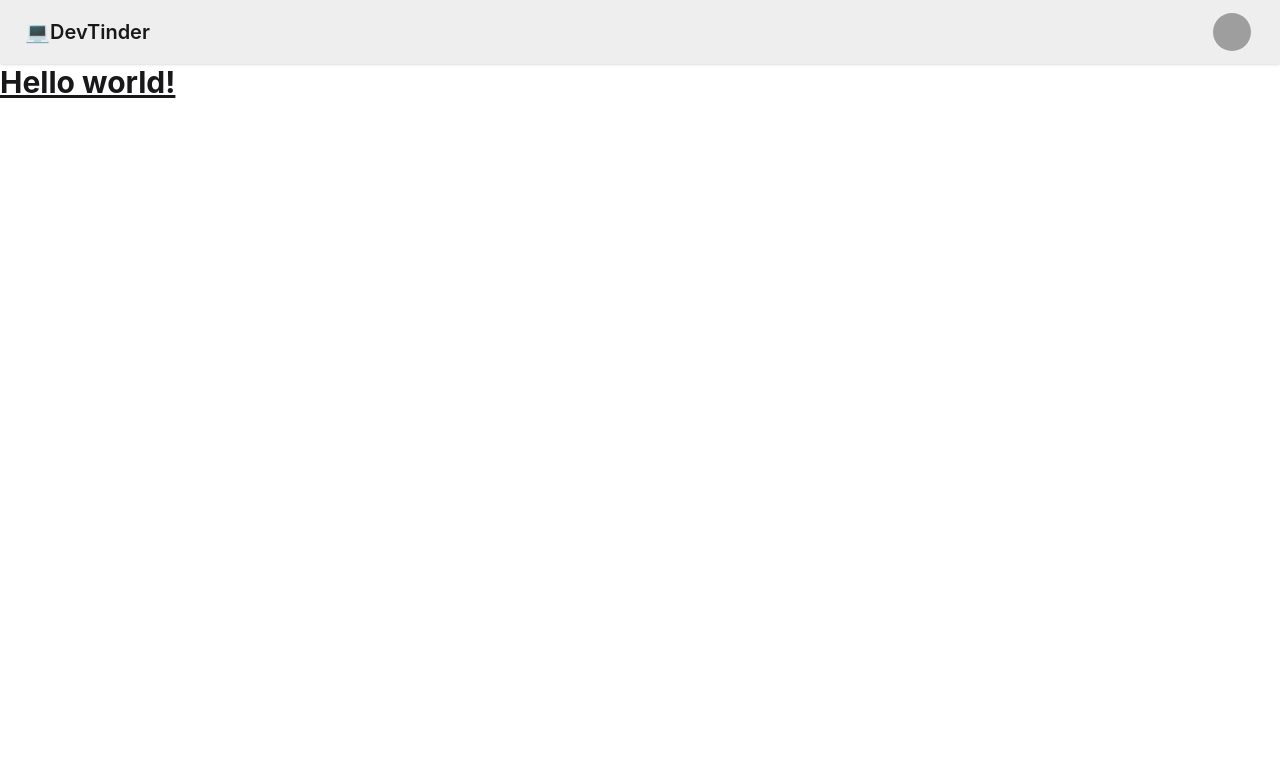
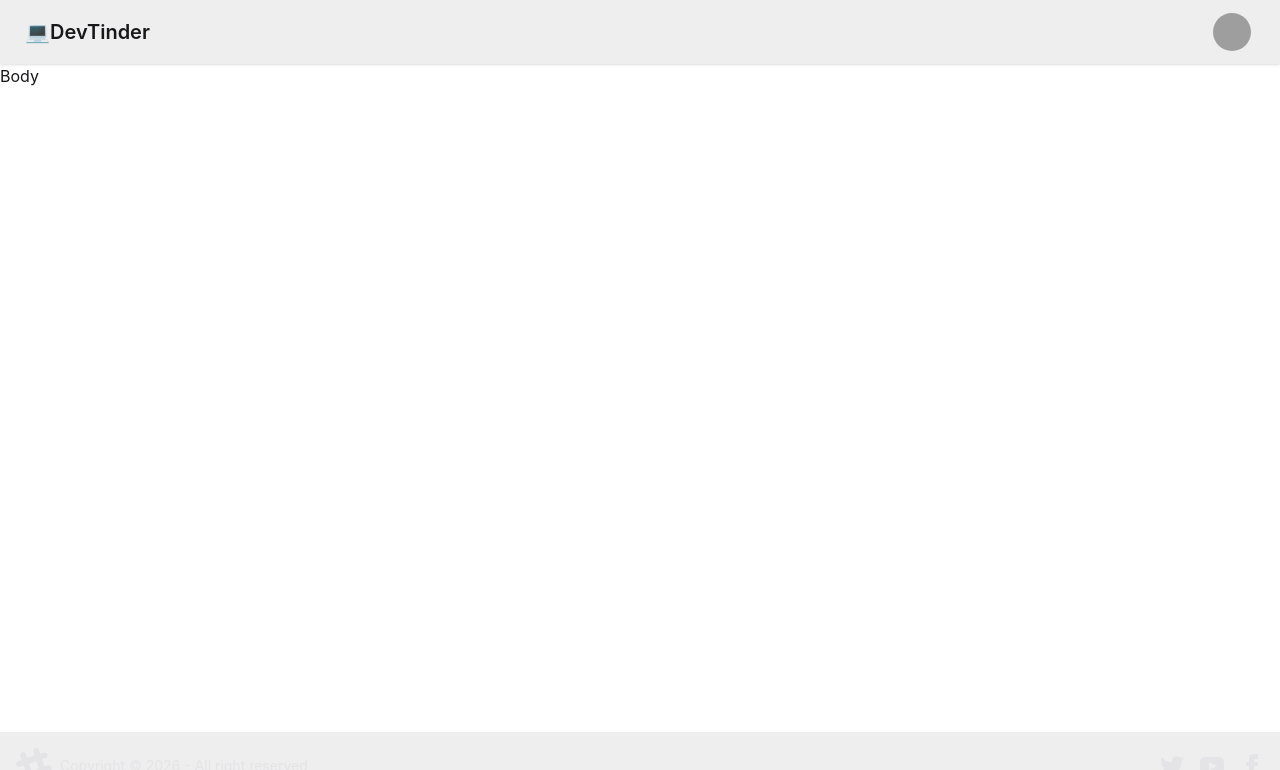
Before and after one commit to ssobhandip-sys/devTinder-B, a React (Vite) app in the folder devTinder-ui/: page / in a window 1280 px wide. Shown: the top 770 px of the page. Built offline with nearby package versions, Linux system fonts and the light colour scheme; grey boxes are pictures that could not be loaded.

Commit message:
apply router,outlet in our project and implemented navbar and footer

```diff
--- a/devTinder-ui/package.json
+++ b/devTinder-ui/package.json
@@ -13,6 +13,7 @@
     "@tailwindcss/vite": "^4.3.3",
     "react": "^19.2.7",
     "react-dom": "^19.2.7",
+    "react-router-dom": "^7.18.2",
     "tailwindcss": "^4.3.3"
   },
   "devDependencies": {
--- a/devTinder-ui/src/App.jsx
+++ b/devTinder-ui/src/App.jsx
@@ -1,49 +1,24 @@
 import { useState } from "react";
-
+import NavBar from "./NavBar";
+import { BrowserRouter, Route, Routes } from "react-router-dom";
+import Body from "./Body";
+import Login from "./Login";
+import Profile from "./Profile";
 function App() {
   const [count, setCount] = useState(0);
 
   return (
     <>
-      <div className="navbar bg-base-300 shadow-sm">
-        <div className="flex-1">
-          <a className="btn btn-ghost text-xl">💻DevTinder</a>
-        </div>
-        <div className="flex gap-2">
-          <div className="dropdown dropdown-end mx-5">
-            <div
-              tabIndex={0}
-              role="button"
-              className="btn btn-ghost btn-circle avatar"
-            >
-              <div className="w-10 rounded-full">
-                <img
-                  alt="Tailwind CSS Navbar component"
-                  src="https://img.daisyui.com/images/stock/photo-1534528741775-53994a69daeb.webp"
-                />
-              </div>
-            </div>
-            <ul
-              tabIndex="-1"
-              className="menu menu-sm dropdown-content bg-base-100 rounded-box z-1 mt-3 w-52 p-2 shadow"
-            >
-              <li>
-                <a className="justify-between">
-                  Profile
-                  <span className="badge">New</span>
-                </a>
-              </li>
-              <li>
-                <a>Settings</a>
-              </li>
-              <li>
-                <a>Logout</a>
-              </li>
-            </ul>
-          </div>
-        </div>
-      </div>
-      <h1 class="text-3xl font-bold underline">Hello world!</h1>
+      <BrowserRouter basename="/">
+        <Routes>
+          <Route path="/" element={<Body />}>
+            <Route path="/login" element={<Login />}></Route>
+            <Route path="/profile" element={<Profile />}></Route>
+          </Route>
+        </Routes>
+      </BrowserRouter>
+      {/* <NavBar />
+      <h1 className="text-3xl font-bold underline">Hello world!</h1> */}
     </>
   );
 }
--- /dev/null
+++ b/devTinder-ui/src/Body.jsx
@@ -0,0 +1,16 @@
+import React from 'react'
+import NavBar from './NavBar'
+import { Outlet } from 'react-router-dom'
+import Footer from './Footer'
+const Body = () => {
+  return (
+    <div>
+        <NavBar/>
+        <Outlet/>
+        <Footer/>
+      Body
+    </div>
+  )
+}
+
+export default Body
--- /dev/null
+++ b/devTinder-ui/src/Footer.jsx
@@ -0,0 +1,61 @@
+import React from "react";
+
+const Footer = () => {
+  return (
+    <div>
+      <footer className="footer sm:footer-horizontal bg-base-300 text-neutral-content items-center p-4 fixed bottom-0">
+        <aside className="grid-flow-col items-center">
+          <svg
+            width="36"
+            height="36"
+            viewBox="0 0 24 24"
+            xmlns="http://www.w3.org/2000/svg"
+            fillRule="evenodd"
+            clipRule="evenodd"
+            className="fill-current"
+          >
+            <path d="M22.672 15.226l-2.432.811.841 2.515c.33 1.019-.209 2.127-1.23 2.456-1.15.325-2.148-.321-2.463-1.226l-.84-2.518-5.013 1.677.84 2.517c.391 1.203-.434 2.542-1.831 2.542-.88 0-1.601-.564-1.86-1.314l-.842-2.516-2.431.809c-1.135.328-2.145-.317-2.463-1.229-.329-1.018.211-2.127 1.231-2.456l2.432-.809-1.621-4.823-2.432.808c-1.355.384-2.558-.59-2.558-1.839 0-.817.509-1.582 1.327-1.846l2.433-.809-.842-2.515c-.33-1.02.211-2.129 1.232-2.458 1.02-.329 2.13.209 2.461 1.229l.842 2.515 5.011-1.677-.839-2.517c-.403-1.238.484-2.553 1.843-2.553.819 0 1.585.509 1.85 1.326l.841 2.517 2.431-.81c1.02-.33 2.131.211 2.461 1.229.332 1.018-.21 2.126-1.23 2.456l-2.433.809 1.622 4.823 2.433-.809c1.242-.401 2.557.484 2.557 1.838 0 .819-.51 1.583-1.328 1.847m-8.992-6.428l-5.01 1.675 1.619 4.828 5.011-1.674-1.62-4.829z"></path>
+          </svg>
+          <p>Copyright © {new Date().getFullYear()} - All right reserved</p>
+        </aside>
+        <nav className="grid-flow-col gap-4 md:place-self-center md:justify-self-end">
+          <a>
+            <svg
+              xmlns="http://www.w3.org/2000/svg"
+              width="24"
+              height="24"
+              viewBox="0 0 24 24"
+              className="fill-current"
+            >
+              <path d="M24 4.557c-.883.392-1.832.656-2.828.775 1.017-.609 1.798-1.574 2.165-2.724-.951.564-2.005.974-3.127 1.195-.897-.957-2.178-1.555-3.594-1.555-3.179 0-5.515 2.966-4.797 6.045-4.091-.205-7.719-2.165-10.148-5.144-1.29 2.213-.669 5.108 1.523 6.574-.806-.026-1.566-.247-2.229-.616-.054 2.281 1.581 4.415 3.949 4.89-.693.188-1.452.232-2.224.084.626 1.956 2.444 3.379 4.6 3.419-2.07 1.623-4.678 2.348-7.29 2.04 2.179 1.397 4.768 2.212 7.548 2.212 9.142 0 14.307-7.721 13.995-14.646.962-.695 1.797-1.562 2.457-2.549z"></path>
+            </svg>
+          </a>
+          <a>
+            <svg
+              xmlns="http://www.w3.org/2000/svg"
+              width="24"
+              height="24"
+              viewBox="0 0 24 24"
+              className="fill-current"
+            >
+              <path d="M19.615 3.184c-3.604-.246-11.631-.245-15.23 0-3.897.266-4.356 2.62-4.385 8.816.029 6.185.484 8.549 4.385 8.816 3.6.245 11.626.246 15.23 0 3.897-.266 4.356-2.62 4.385-8.816-.029-6.185-.484-8.549-4.385-8.816zm-10.615 12.816v-8l8 3.993-8 4.007z"></path>
+            </svg>
+          </a>
+          <a>
+            <svg
+              xmlns="http://www.w3.org/2000/svg"
+              width="24"
+              height="24"
+              viewBox="0 0 24 24"
+              className="fill-current"
+            >
+              <path d="M9 8h-3v4h3v12h5v-12h3.642l.358-4h-4v-1.667c0-.955.192-1.333 1.115-1.333h2.885v-5h-3.808c-3.596 0-5.192 1.583-5.192 4.615v3.385z"></path>
+            </svg>
+          </a>
+        </nav>
+      </footer>
+    </div>
+  );
+};
+
+export default Footer;
--- /dev/null
+++ b/devTinder-ui/src/Login.jsx
@@ -0,0 +1,11 @@
+import React from 'react'
+
+const Login = () => {
+  return (
+    <div>
+      Login
+    </div>
+  )
+}
+
+export default Login
--- /dev/null
+++ b/devTinder-ui/src/NavBar.jsx
@@ -0,0 +1,48 @@
+import React from 'react'
+
+const NavBar = () => {
+  return (
+    <div>
+      <div className="navbar bg-base-300 shadow-sm">
+        <div className="flex-1">
+          <a className="btn btn-ghost text-xl">💻DevTinder</a>
+        </div>
+        <div className="flex gap-2">
+          <div className="dropdown dropdown-end mx-5">
+            <div
+              tabIndex={0}
+              role="button"
+              className="btn btn-ghost btn-circle avatar"
+            >
+              <div className="w-10 rounded-full">
+                <img
+                  alt="Tailwind CSS Navbar component"
+                  src="https://img.daisyui.com/images/stock/photo-1534528741775-53994a69daeb.webp"
+                />
+              </div>
+            </div>
+            <ul
+              tabIndex="-1"
+              className="menu menu-sm dropdown-content bg-base-100 rounded-box z-1 mt-3 w-52 p-2 shadow"
+            >
+              <li>
+                <a className="justify-between">
+                  Profile
+                  <span className="badge">New</span>
+                </a>
+              </li>
+              <li>
+                <a>Settings</a>
+              </li>
+              <li>
+                <a>Logout</a>
+              </li>
+            </ul>
+          </div>
+        </div>
+      </div>
+    </div>
+  )
+}
+
+export default NavBar
--- /dev/null
+++ b/devTinder-ui/src/Profile.jsx
@@ -0,0 +1,11 @@
+import React from 'react'
+
+const Profile = () => {
+  return (
+    <div>
+      Profile
+    </div>
+  )
+}
+
+export default Profile
```
Also changed, not shown: 1 other file (tests, documents, lock files or other folders).
